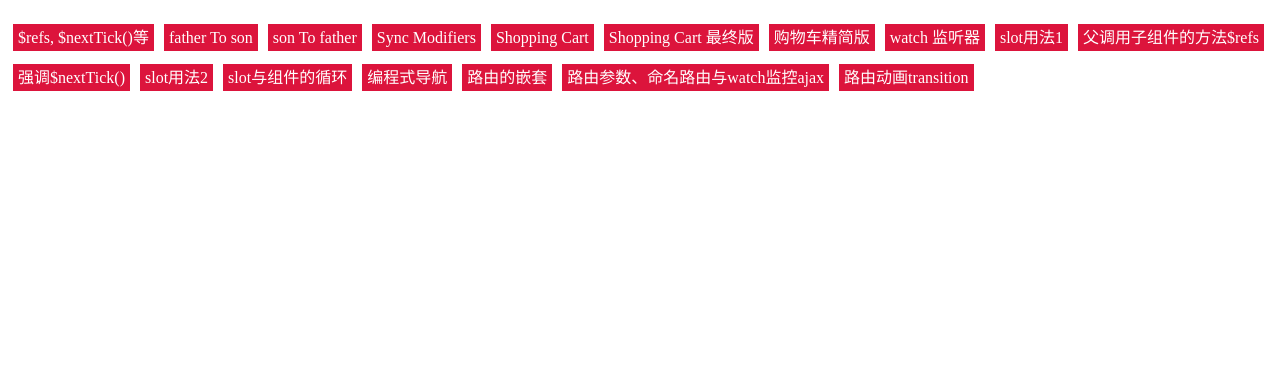
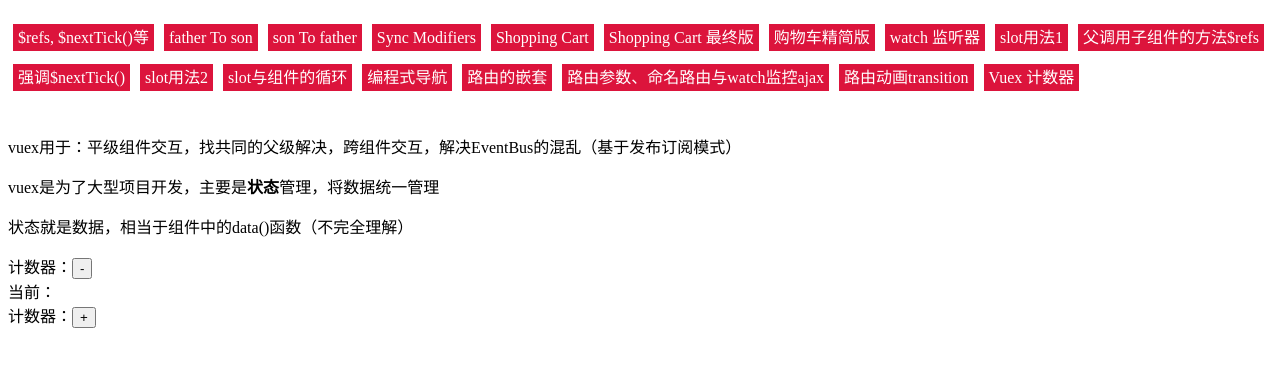
Before and after one commit to caishijian2008/learn-vue, a Vue app: page /#/counter in a window 1280 px wide. Shown: the top 366 px of the page. Built offline with nearby package versions, Linux system fonts and the light colour scheme.

Commit message:
计数器

```diff
--- a/package.json
+++ b/package.json
@@ -13,7 +13,8 @@
   "dependencies": {
     "axios": "^0.18.0",
     "vue": "^2.5.2",
-    "vue-router": "^3.0.1"
+    "vue-router": "^3.0.1",
+    "vuex": "^3.0.1"
   },
   "devDependencies": {
     "animate.css": "^3.6.1",
--- a/src/components/Index.vue
+++ b/src/components/Index.vue
@@ -18,6 +18,7 @@
       <li><router-link to="/nestedrouter">路由的嵌套</router-link></li>
       <li><router-link to="/routerparams">路由参数、命名路由与watch监控ajax</router-link></li>
       <li><router-link to="/routetransition">路由动画transition</router-link></li>
+      <li><router-link to="/counter">Vuex 计数器</router-link></li>
     </ul>
   </div>
 </template>
--- /dev/null
+++ b/src/components/day10/vuex/Counter.vue
@@ -0,0 +1,20 @@
+<template>
+  <div>
+    <p>vuex用于：平级组件交互，找共同的父级解决，跨组件交互，解决EventBus的混乱（基于发布订阅模式）</p>
+    <p>vuex是为了大型项目开发，主要是<b>状态</b>管理，将数据统一管理</p>
+    <p>状态就是数据，相当于组件中的data()函数（不完全理解）</p>
+    计数器：<button>-</button><br />
+    当前：<br />
+    计数器：<button>+</button>
+  </div>
+</template>
+
+<script>
+export default {
+  //
+}
+</script>
+
+<style scoped>
+
+</style>
--- a/src/main.js
+++ b/src/main.js
@@ -3,6 +3,12 @@
 import Vue from 'vue'
 import App from './App'
 import router from './router'
+import Vuex from 'vuex'
+
+// vuex用于：平级组件交互，找共同的父级解决，跨组件交互，解决EventBus的混乱（基于发布订阅模式）
+// vuex是为了大型项目开发，主要是状态管理，将数据统一管理
+// 状态就是数据，相当于组件中的data()函数（不完全理解）
+Vue.use(Vuex)
 
 Vue.config.productionTip = false
 
--- a/src/router/index.js
+++ b/src/router/index.js
@@ -18,11 +18,12 @@ import routeprogramming from '@/components/day5/route/routeprogramming'
 import nestedrouter from '@/components/day5/route/nestedrouter'
 import routerparams from '@/components/day5/route/routerparams'
 import routetransition from '@/components/day5/route/routetransition'
+import counter from '@/components/day10/vuex/counter'
 
 Vue.use(Router)
 
 export default new Router({
-  mode: 'history',
+  // mode: 'history',
   routes: [
     // {path: '', component: app},
     // {
@@ -46,7 +47,8 @@ export default new Router({
     {path: '/routeprogramming', component: routeprogramming},
     {path: '/nestedrouter', component: nestedrouter},
     {path: '/routerparams', component: routerparams},
-    {path: '/routetransition', component: routetransition}
+    {path: '/routetransition', component: routetransition},
+    {path: '/counter', component: counter}
     // {
     //   path: '*',
     //   redirect: '/app'
```
